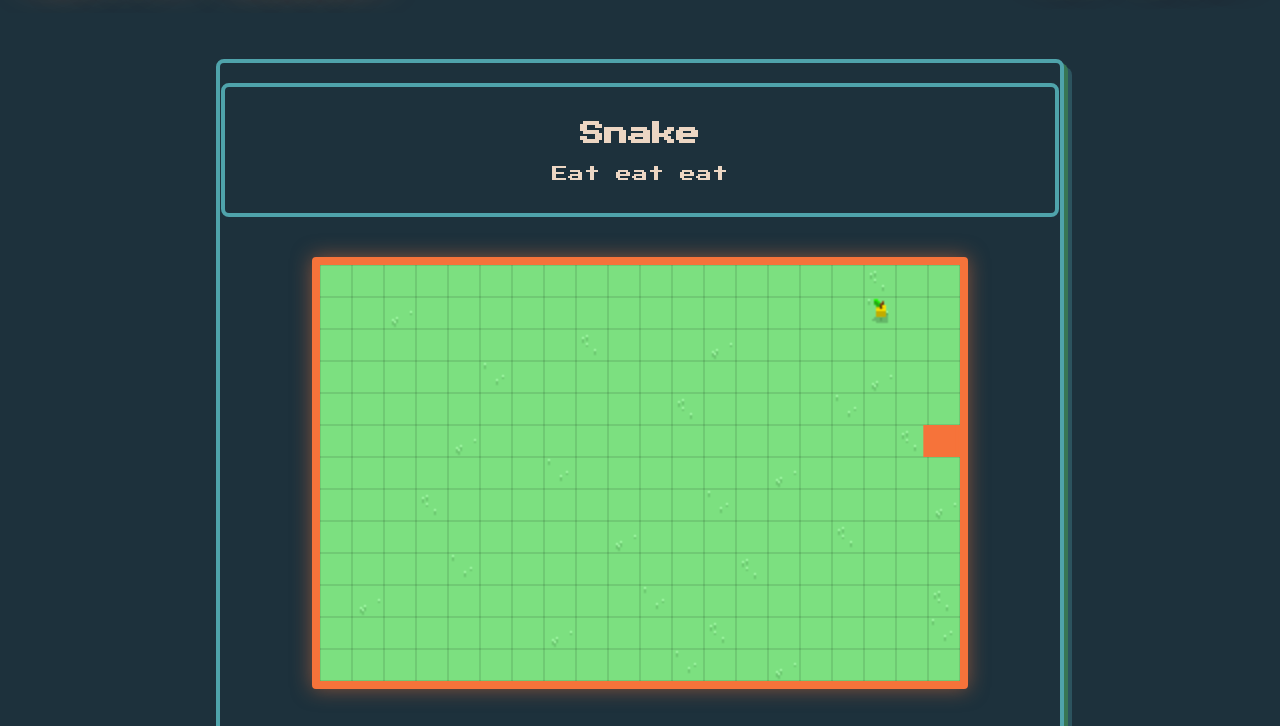
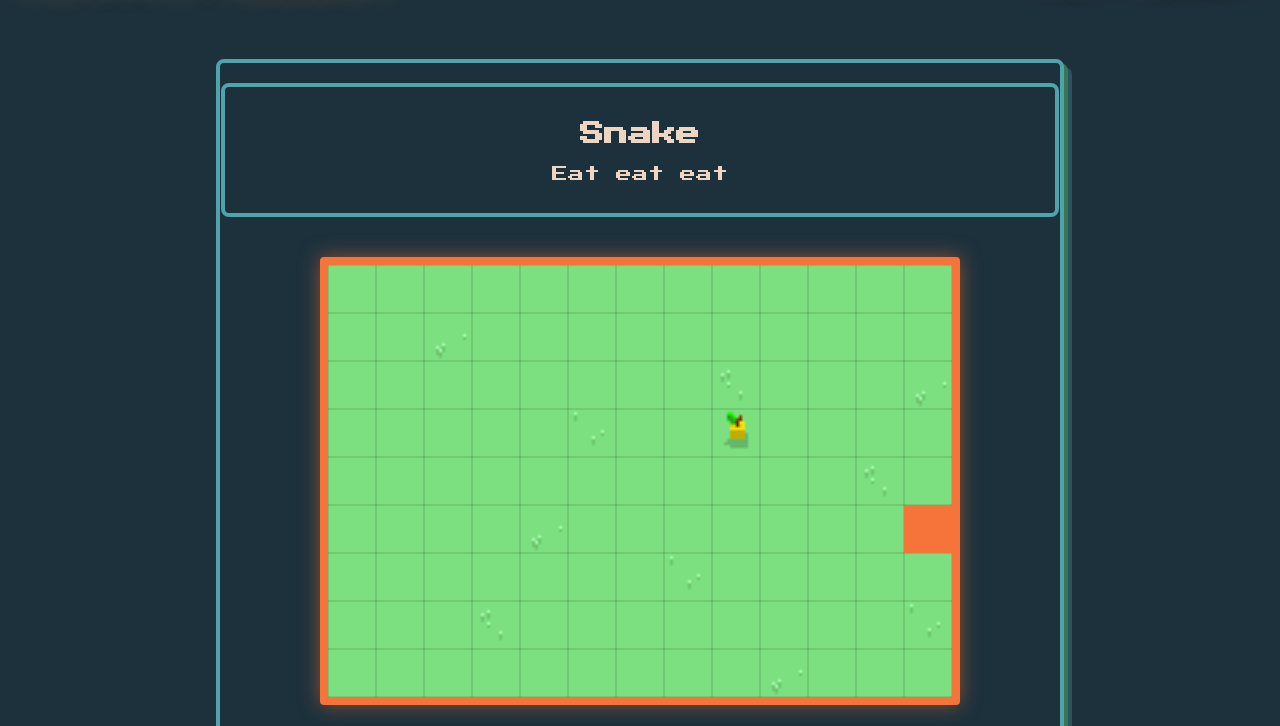
Before and after one commit to ofgot/retro, a website with bundled scripts: page public/game.html in a window 1280 px wide. Shown: the part 70-796 px from the top of the page. Built offline with nearby package versions, Linux system fonts and the light colour scheme.

Commit message:
fix moving

```diff
--- a/public/game.html
+++ b/public/game.html
@@ -31,7 +31,7 @@
 
                 <div class="game-canvas-container">
                     <!--                    <div class="score-display">SCORE: <span id="score">0</span></div>-->
-                    <canvas id="gameCanvas" width="640" height="416"></canvas>
+                    <canvas id="gameCanvas" width="624" height="432"></canvas>
                 </div>
 
                 <div class="game-controls">
--- a/public/js/snake/collision.js
+++ b/public/js/snake/collision.js
@@ -7,7 +7,7 @@ export function checkWallCollision(head, width, height, tileSize) {
   );
 
   const headRect = new Rectangle(
-    new Coord(head.x * tileSize, head.y * tileSize),
+    new Coord(head.x * tileSize + 2, head.y * tileSize + 2),
     new Coord((head.x + 1) * tileSize, (head.y + 1) * tileSize),
   );
 
@@ -74,9 +74,10 @@ export function doRectanglesCollide(rect1, rect2) {
 /**
  * Checks if snake ate food.
  *
- * @param {Rectangle} rect1
- * @param {Rectangle} rect2
  * @returns {boolean} True if the rectangles collide, false otherwise.
+ * @param snakeHead
+ * @param food
+ * @param tileSize
  */
 export function isFoodEaten(snakeHead, food, tileSize) {
   const headRect = new Rectangle(
@@ -85,8 +86,8 @@ export function isFoodEaten(snakeHead, food, tileSize) {
   );
 
   const foodRect = new Rectangle(
-      new Coord(food.position.x * tileSize, food.position.y * tileSize),
-      new Coord((food.position.x + 1) * tileSize, (food.position.y + 1) * tileSize)
+      new Coord(food.position.x * tileSize + 2, food.position.y * tileSize + 2),
+      new Coord((food.position.x + 1) * tileSize - 2, (food.position.y + 1) * tileSize - 2)
   );
 
   return doRectanglesCollide(headRect, foodRect);
--- a/public/js/snake/field.js
+++ b/public/js/snake/field.js
@@ -1,22 +1,12 @@
-export const tileSourcesGround = [
-    { src: 'img/snake/ground/tile0112.png'},
-    { src: 'img/snake/ground/tile0113.png'},
-    { src: 'img/snake/ground/tile0114.png'},
-    { src: 'img/snake/ground/tile0115.png'}
+// 9 - y , 13 - x
+export const map = [
+    [1, 1, 1, 1, 1, 1, 1, 1, 1, 1, 1, 1, 1, 1],
+    [1, 1, 3, 1, 1, 1, 1, 1, 1, 1, 1, 1, 1, 1],
+    [1, 1, 1, 1, 1, 1, 1, 1, 2, 1, 1, 1, 3, 1],
+    [1, 1, 1, 1, 1, 4, 1, 1, 1, 1, 1, 1, 1, 1],
+    [1, 1, 1, 1, 1, 1, 1, 1, 1, 1, 1, 2, 1, 1],
+    [1, 1, 1, 1, 3, 1, 1, 1, 1, 1, 1, 1, 1, 1],
+    [1, 1, 1, 1, 1, 1, 1, 4, 1, 1, 1, 1, 1, 1],
+    [1, 1, 1, 2, 1, 1, 1, 1, 1, 1, 1, 1, 4, 1],
+    [1, 1, 1, 1, 1, 1, 1, 1, 1, 3, 1, 1, 1, 1],
 ];
-
-export const map = [
-    [1, 1, 1, 1, 1, 1, 1, 1, 1, 1, 1, 1, 1, 1, 1, 1, 1, 2, 1, 1],
-    [1, 1, 3, 1, 1, 1, 1, 1, 1, 1, 1, 1, 1, 1, 1, 1, 1, 4, 1, 1],
-    [1, 1, 1, 1, 1, 1, 1, 1, 2, 1, 1, 1, 3, 1, 1, 1, 1, 1, 1, 1],
-    [1, 1, 1, 1, 1, 4, 1, 1, 1, 1, 1, 1, 1, 1, 1, 1, 1, 3, 1, 1],
-    [1, 1, 1, 1, 1, 1, 1, 1, 1, 1, 1, 2, 1, 1, 1, 1, 4, 1, 1, 1],
-    [1, 1, 1, 1, 3, 1, 1, 1, 1, 1, 1, 1, 1, 1, 1, 1, 1, 1, 2, 1],
-    [1, 1, 1, 1, 1, 1, 1, 4, 1, 1, 1, 1, 1, 1, 3, 1, 1, 1, 1, 1],
-    [1, 1, 1, 2, 1, 1, 1, 1, 1, 1, 1, 1, 4, 1, 1, 1, 1, 1, 1, 3],
-    [1, 1, 1, 1, 1, 1, 1, 1, 1, 3, 1, 1, 1, 1, 1, 1, 2, 1, 1, 1],
-    [1, 1, 1, 1, 4, 1, 1, 1, 1, 1, 1, 1, 1, 2, 1, 1, 1, 1, 1, 1],
-    [1, 3, 1, 1, 1, 1, 1, 1, 1, 1, 4, 1, 1, 1, 1, 1, 1, 1, 1, 2],
-    [1, 1, 1, 1, 1, 1, 1, 3, 1, 1, 1, 1, 2, 1, 1, 1, 1, 1, 1, 4],
-    [1, 1, 1, 1, 1, 1, 1, 1, 1, 1, 1, 4, 1, 1, 3, 1, 1, 1, 1, 1],
-];
--- a/public/js/snake/food.js
+++ b/public/js/snake/food.js
@@ -1,9 +1,3 @@
-export const tileSourcesFood = [
-    { src: 'img/snake/food/tile0336.png'},
-    { src: 'img/snake/food/tile0337.png'},
-    { src: 'img/snake/food/tile0338.png'},
-];
-
 export class Food {
     constructor(canvasWidth, canvasHeight, tileSize) {
         this.canvasWidth = canvasWidth;
--- /dev/null
+++ b/public/js/snake/images.js
@@ -0,0 +1,16 @@
+export const tileSourcesFood = [
+    { src: 'img/snake/food/tile0336.png'},
+    { src: 'img/snake/food/tile0337.png'},
+    { src: 'img/snake/food/tile0338.png'},
+];
+
+export const tileSourcesHead = [
+    { src: 'img/snake/head/tile0216.png'},
+];
+
+export const tileSourcesGround = [
+    { src: 'img/snake/ground/tile0112.png'},
+    { src: 'img/snake/ground/tile0113.png'},
+    { src: 'img/snake/ground/tile0114.png'},
+    { src: 'img/snake/ground/tile0115.png'}
+];
--- a/public/js/snake/main.js
+++ b/public/js/snake/main.js
@@ -1,23 +1,26 @@
 import {drawFood, drawGrid, drawMap, drawSnake, setupCanvas} from "./render.js";
-import {map, tileSourcesGround} from "./field.js";
+import {map} from "./field.js";
 import {Snake} from "./snake.js";
 import {Direction} from "./direction.js";
 import {checkWallCollision, isFoodEaten} from "./collision.js";
-import {Food, tileSourcesFood} from "./food.js";
+import {Food} from "./food.js";
 import {loadTiles} from "./manager.js";
+import {tileSourcesFood, tileSourcesGround, tileSourcesHead} from "./images.js";
 
 const ctx = setupCanvas();
 
-export const TILE_SIZE = 32;
+export const TILE_SIZE = 48;
 
 const tileMap = [];
 const tileFood = [];
+const tileHead = [];
 
 const food = new Food(ctx.canvas.width, ctx.canvas.height, TILE_SIZE, tileFood);
 const snake = new Snake();
 
 await loadTiles(tileMap, tileSourcesGround);
 await loadTiles(tileFood, tileSourcesFood);
+await loadTiles(tileHead, tileSourcesHead);
 
 let lastTime = performance.now();
 let isStopped = false;
@@ -31,6 +34,12 @@ function gameLoop(timestamp) {
 
     if (!isStopped) {
         snake.move(deltaTime);
+    }
+
+    if (isStopped){
+        for (let i = 1; i < snake.coords.length; i++) {
+            console.log(snake.coords[i]);
+        }
     }
 
     if (isFoodEaten(snake.coords[0], food, TILE_SIZE)) {
@@ -47,7 +56,7 @@ function gameLoop(timestamp) {
     drawMap(ctx, map, tileMap);
     drawGrid(ctx, ctx.canvas.width, ctx.canvas.height, TILE_SIZE);
     drawFood(ctx, food, foodImage);
-    drawSnake(ctx, snake, TILE_SIZE);
+    drawSnake(ctx, snake,TILE_SIZE, tileHead[0]);
     requestAnimationFrame(gameLoop);
 }
 
@@ -55,8 +64,6 @@ requestAnimationFrame(gameLoop);
 
 
 document.addEventListener('keydown', (e) => {
-
-
     switch (e.key) {
       case 'w':
         snake.setDirection(Direction.UP);
--- a/public/js/snake/render.js
+++ b/public/js/snake/render.js
@@ -15,16 +15,14 @@ export function drawFood(ctx, food, imageFood) {
     );
 }
 
+// export function drawSnake(ctx, snake, tileSize, headImage) {
+//     ctx.drawImage(headImage, snake.coords[0].x * tileSize, snake.coords[0].y * tileSize, tileSize, tileSize);
+// }
+
 export function drawSnake(ctx, snake, tileSize) {
     ctx.fillStyle = '#F6733A';
-    for (let segment of snake.coords) {
-        ctx.fillRect(
-            segment.x * tileSize,
-            segment.y * tileSize,
-            tileSize,
-            tileSize
-        );
-    }
+    ctx.fillRect(snake.coords[0].x * tileSize, snake.coords[0].y * tileSize, tileSize, tileSize);
+
 }
 
 export function drawMap(ctx, map, tileImages) {
@@ -43,7 +41,6 @@ export function drawGrid(ctx, width, height, tileSize, color = 'rgba(0, 0, 0, 0.
     ctx.strokeStyle = color;
     ctx.lineWidth = lineWidth;
 
-    // Рисуем вертикальные линии
     for (let x = 0; x <= width; x += tileSize) {
         ctx.beginPath();
         ctx.moveTo(x, 0);
@@ -51,7 +48,6 @@ export function drawGrid(ctx, width, height, tileSize, color = 'rgba(0, 0, 0, 0.
         ctx.stroke();
     }
 
-    // Рисуем горизонтальные линии
     for (let y = 0; y <= height; y += tileSize) {
         ctx.beginPath();
         ctx.moveTo(0, y);
--- a/public/js/snake/snake.js
+++ b/public/js/snake/snake.js
@@ -2,8 +2,8 @@ import { Coord } from './coords.js';
 import { Direction } from './direction.js';
 
 export class Snake {
-    constructor(acceleration = 1) {
-        this.coords = [new Coord(5, 5), new Coord(4, 5)];
+    constructor(acceleration = 0.7) {
+        this.coords = [new Coord(5, 5), new Coord(5, 5)];
         this.direction = Direction.RIGHT;
         this.grow = false;
         this.acceleration = acceleration;
@@ -27,7 +27,7 @@ export class Snake {
             const roundedCoords = new Coord(Math.round(head.x), Math.round(head.y));
             const remainedCoords = new Coord(Math.abs(roundedCoords.x - head.x), Math.abs(roundedCoords.y - head.y));
 
-            if (remainedCoords.x <= 0.1 && remainedCoords.y <= 0.1) {
+            if (remainedCoords.x <= 0.2 && remainedCoords.y <= 0.2) {
                 head = roundedCoords;
                 this.previousDirection = this.direction;
             }
@@ -42,8 +42,20 @@ export class Snake {
         if (!this.grow) {
             this.coords.pop();
         } else {
+            this.addTailSegment();
             this.grow = false;
         }
+    }
+
+    addTailSegment() {
+        const tail = this.coords[this.coords.length - 1];
+        const beforeTail = this.coords[this.coords.length - 2] || tail;
+
+        const dx = tail.x - beforeTail.x;
+        const dy = tail.y - beforeTail.y;
+
+        const newSegment = new Coord(tail.x + dx, tail.y + dy);
+        this.coords.push(newSegment);
     }
 
     growNextStep() {
```
Also changed, not shown: public/img/snake/head/tile0216.png (added).
